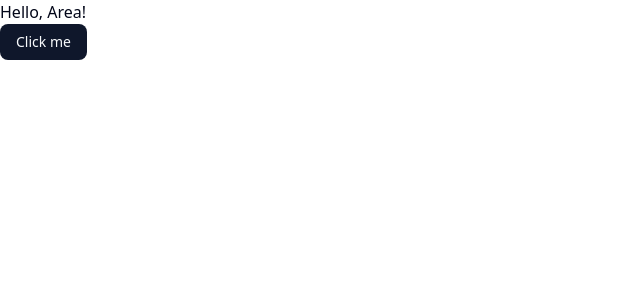
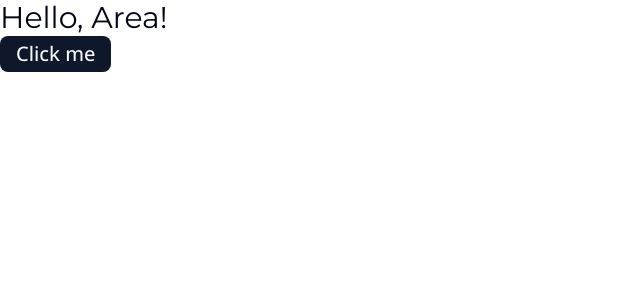
Before and after one commit to cafe-sur-cour/AREA, a Next.js app in the folder web/: page / in a window 1280 px wide. Shown: the top 300 px of the page, without its empty margins (0-640 px from the left). Built offline with nearby package versions, Linux system fonts and the light colour scheme.

Commit message:
feat (Web): Update font styles and improve layout structure

```diff
--- a/web/app/globals.css
+++ b/web/app/globals.css
@@ -6,8 +6,8 @@
 @theme inline {
   --color-background: var(--background);
   --color-foreground: var(--foreground);
-  --font-sans: var(--font-geist-sans);
-  --font-mono: var(--font-geist-mono);
+  --font-sans: var(--font-open-sans);
+  --font-heading: var(--font-montserrat);
   --color-sidebar-ring: var(--sidebar-ring);
   --color-sidebar-border: var(--sidebar-border);
   --color-sidebar-accent-foreground: var(--sidebar-accent-foreground);
--- a/web/app/layout.tsx
+++ b/web/app/layout.tsx
@@ -1,16 +1,18 @@
 import type { Metadata } from "next";
-import { Geist, Geist_Mono } from "next/font/google";
+import { Montserrat, Open_Sans } from "next/font/google";
 import "./globals.css";
 
-const geistSans = Geist({
-  variable: "--font-geist-sans",
+
+const montserrat = Montserrat({
+  variable: "--font-montserrat",
   subsets: ["latin"],
 });
 
-const geistMono = Geist_Mono({
-  variable: "--font-geist-mono",
+const openSans = Open_Sans({
+  variable: "--font-open-sans",
   subsets: ["latin"],
 });
+
 
 export const metadata: Metadata = {
   title: "Area",
@@ -33,7 +35,7 @@ export default function RootLayout({
   return (
     <html lang="en">
       <body
-        className={`${geistSans.variable} ${geistMono.variable} antialiased`}
+        className={`${montserrat.variable} ${openSans.variable} antialiased font-sans`}
       >
         {children}
       </body>
--- a/web/app/page.tsx
+++ b/web/app/page.tsx
@@ -3,10 +3,10 @@ import { Button } from "@/components/ui/button"
 export default function Home() {
   return (
   <>
-    <h1>
+    <h1 className="text-3xl font-heading">
       Hello, Area!
     </h1>
-    <Button>Click me</Button>
+    <Button className="text-xl font-sans hover:underline">Click me</Button>
   </>
   );
 }
```
